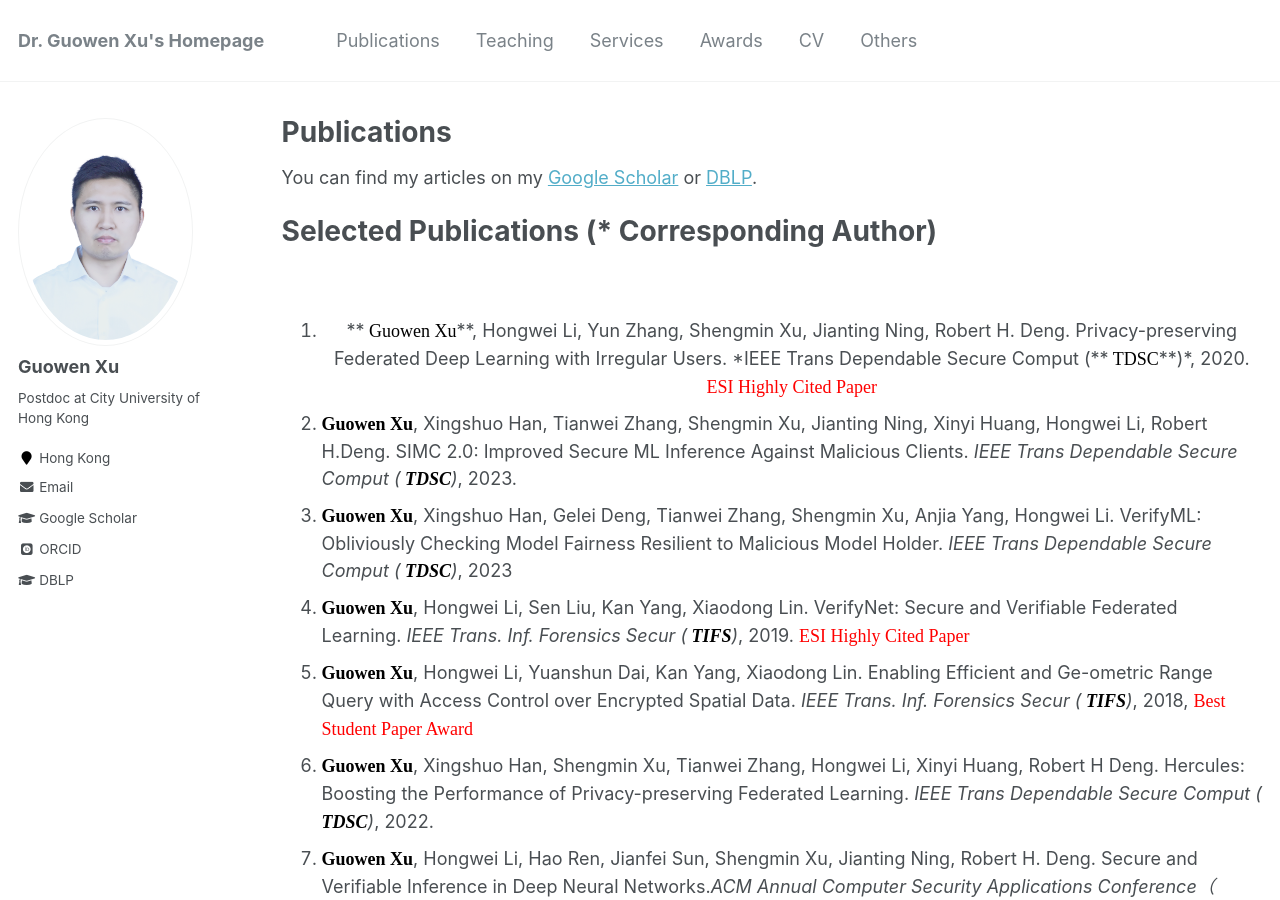
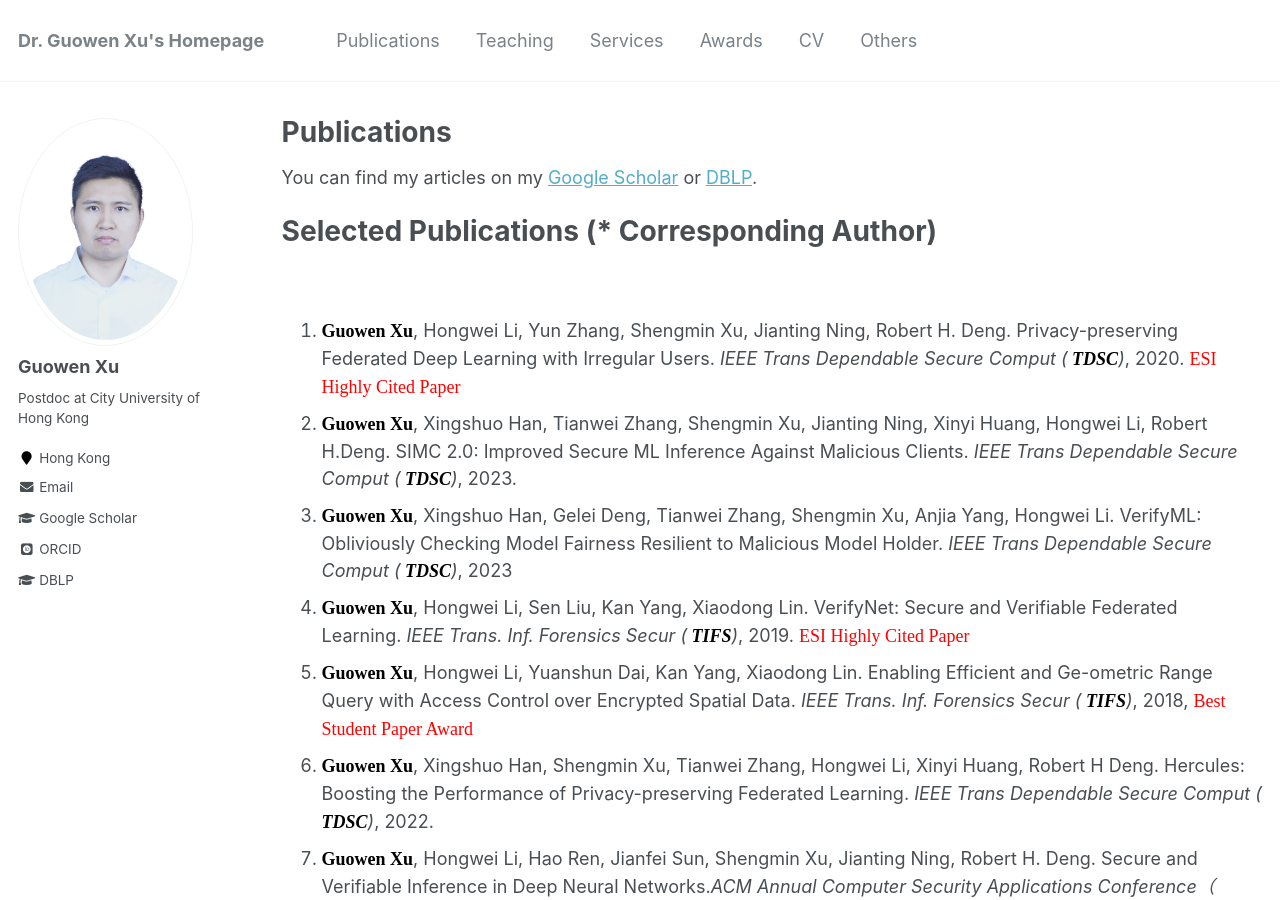
Before and after one commit to Guowen-xu/guowen-xu.github.io, a Jekyll site: the page built from _pages/publications.md, in a window 1280 px wide and 900 px high. Built offline with Jekyll 4.4.1, drawn with Linux system fonts in a browser that asks for light colours; some web fonts are replaced.

Commit message:
Update publications.md

```diff
--- a/_pages/publications.md
+++ b/_pages/publications.md
@@ -14,7 +14,7 @@ You can find my articles on my [Google Scholar](https://scholar.google.com.hk/ci
 
 
 
-1. <center>**<font face="Times New Roman" color=black size=4> Guowen Xu</font>**, Hongwei Li, Yun Zhang, Shengmin Xu, Jianting Ning, Robert H. Deng. Privacy-preserving Federated Deep Learning with Irregular Users. *IEEE Trans Dependable Secure Comput (**<font face="Times New Roman" color=black size=4> TDSC</font>**)*, 2020. <font face="Times New Roman" color=red size=4> ESI Highly Cited Paper</font></center>
+1. **<font face="Times New Roman" color=black size=4> Guowen Xu</font>**, Hongwei Li, Yun Zhang, Shengmin Xu, Jianting Ning, Robert H. Deng. Privacy-preserving Federated Deep Learning with Irregular Users. *IEEE Trans Dependable Secure Comput (**<font face="Times New Roman" color=black size=4> TDSC</font>**)*, 2020. <font face="Times New Roman" color=red size=4> ESI Highly Cited Paper</font>
 2. **<font face="Times New Roman" color=black size=4> Guowen Xu</font>**, Xingshuo Han, Tianwei Zhang, Shengmin Xu, Jianting Ning, Xinyi Huang, Hongwei Li, Robert H.Deng. SIMC 2.0: Improved Secure ML Inference Against Malicious Clients. *IEEE Trans Dependable Secure Comput (**<font face="Times New Roman" color=black size=4> TDSC</font>**)*, 2023.
 3. **<font face="Times New Roman" color=black size=4> Guowen Xu</font>**, Xingshuo Han, Gelei Deng, Tianwei Zhang, Shengmin Xu,  Anjia Yang, Hongwei Li. VerifyML: Obliviously Checking Model Fairness Resilient to Malicious Model Holder. *IEEE Trans Dependable Secure Comput (**<font face="Times New Roman" color=black size=4> TDSC</font>**)*, 2023
 4. **<font face="Times New Roman" color=black size=4> Guowen Xu</font>**, Hongwei Li, Sen Liu, Kan Yang, Xiaodong Lin. VerifyNet: Secure and Verifiable Federated Learning. *IEEE Trans. Inf. Forensics Secur (**<font face="Times New Roman" color=black size=4> TIFS</font>**)*, 2019. <font face="Times New Roman" color=red size=4> ESI Highly Cited Paper</font>
```
